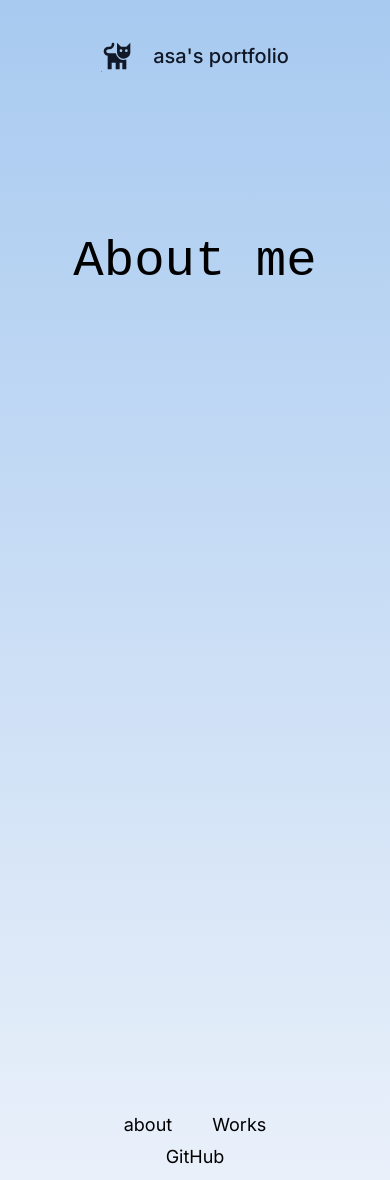
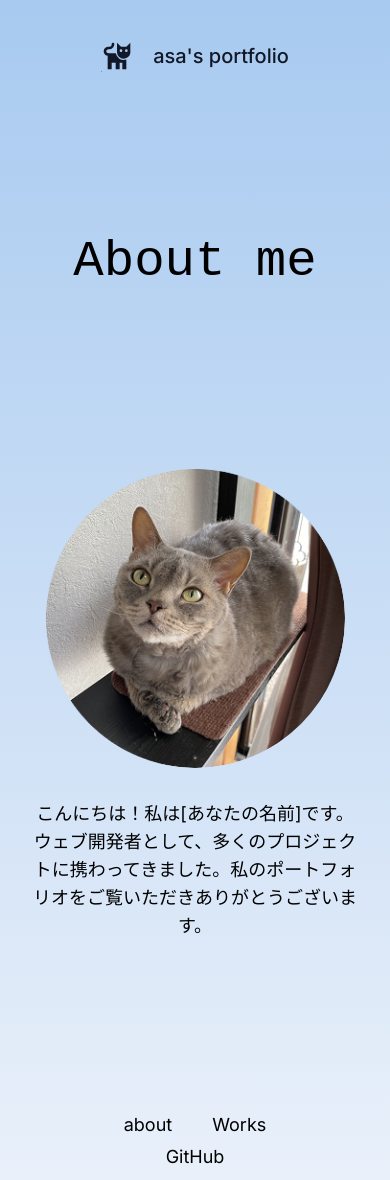
Before and after one commit to asasakk/portfolio, a Next.js app: page /about in a window 390 px wide. Built offline with nearby package versions, Linux system fonts and the light colour scheme.

Commit message:
responsive add aboutme

```diff
--- a/app/about/page.tsx
+++ b/app/about/page.tsx
@@ -1,4 +1,5 @@
 import Image from "next/image";
+import localImage from "../img/icon2.png";
 import Layout from "../components/Layout";
 
 
@@ -9,6 +10,22 @@ export default function About() {
         <div className="mt-16 sm:mt-20 md:mt-24 lg:mt-28 xl:mt-32">
           <h1 className="text-[min(13vw,100px)]">About me</h1>
         </div>
+        <div className="grid grid-cols-1 sm:grid-cols-1 md:grid-cols-2 gap-8 mt-8">
+          <div className="flex justify-center">
+            <Image
+              src={localImage}
+              alt="Your photo"
+              width={300}
+              height={300}
+              className="rounded-full"
+            />
+          </div>
+          <div className="flex flex-col justify-center items-center text-center">
+            <p className="text-lg sm:text-xl md:text-2xl">
+              こんにちは！私は[あなたの名前]です。ウェブ開発者として、多くのプロジェクトに携わってきました。私のポートフォリオをご覧いただきありがとうございます。
+            </p>
+          </div>
+        </div>
       </main>
     </Layout>
   );
```
